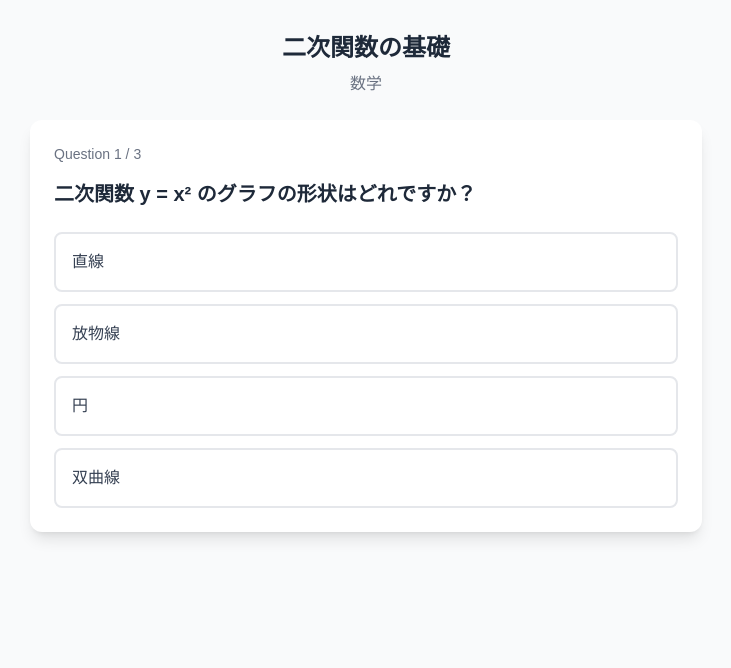
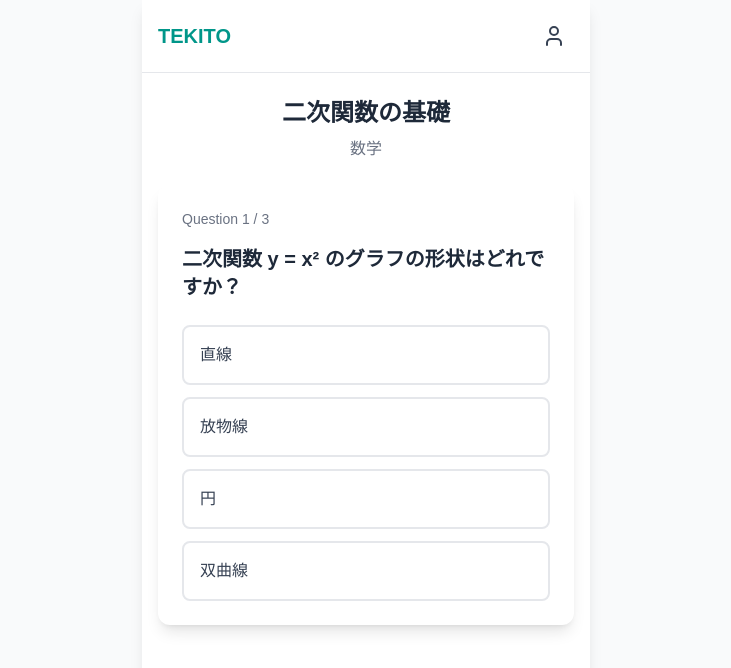
Before and after one commit to imaizumiii/education_blog, a Next.js app: page /quiz/quiz-1 in a window 1280 px wide. Shown: the top 668 px of the page, without its empty margins (274-1005 px from the left). Built offline with nearby package versions, Linux system fonts and the light colour scheme.

Commit message:
create LessonPage, QuizPage, GeneratePage

```diff
--- /dev/null
+++ b/app/(pages)/lessons/page.tsx
@@ -0,0 +1,23 @@
+import React from 'react';
+import { Header } from '@/components/Header';
+import { Construction } from 'lucide-react';
+
+export default function LessonsPage() {
+  return (
+    <div className="min-h-screen bg-gray-50 flex flex-col">
+      <div className="w-full max-w-md mx-auto bg-white min-h-screen flex flex-col shadow-lg">
+        <Header />
+        <div className="flex-1 px-4 py-6 flex flex-col items-center justify-center text-center">
+          <div className="w-20 h-20 bg-teal-100 rounded-full flex items-center justify-center mb-6">
+            <Construction className="w-10 h-10 text-teal-600" />
+          </div>
+          <h1 className="text-2xl font-bold text-gray-900 mb-2">Lessons</h1>
+          <p className="text-gray-500 mb-8">
+            この機能は現在開発中です。<br />
+            今後のアップデートをお待ちください。
+          </p>
+        </div>
+      </div>
+    </div>
+  );
+}
--- /dev/null
+++ b/app/(pages)/pdf-tool/page.tsx
@@ -0,0 +1,23 @@
+import React from 'react';
+import { Header } from '@/components/Header';
+import { Construction } from 'lucide-react';
+
+export default function PdfToolPage() {
+  return (
+    <div className="min-h-screen bg-gray-50 flex flex-col">
+      <div className="w-full max-w-md mx-auto bg-white min-h-screen flex flex-col shadow-lg">
+        <Header />
+        <div className="flex-1 px-4 py-6 flex flex-col items-center justify-center text-center">
+          <div className="w-20 h-20 bg-yellow-100 rounded-full flex items-center justify-center mb-6">
+            <Construction className="w-10 h-10 text-yellow-600" />
+          </div>
+          <h1 className="text-2xl font-bold text-gray-900 mb-2">PDF Tool</h1>
+          <p className="text-gray-500 mb-8">
+            この機能は現在開発中です。<br />
+            今後のアップデートをお待ちください。
+          </p>
+        </div>
+      </div>
+    </div>
+  );
+}
--- a/app/quiz/[id]/page.tsx
+++ b/app/(pages)/quiz/[id]/page.tsx
@@ -1,20 +1,24 @@
 import { QuizGame } from '@/components/quiz/QuizGame';
-import { QuizData } from '@/types/quiz';
+import { Quiz } from '@/types/quiz';
 import fs from 'fs';
 import path from 'path';
 import { notFound } from 'next/navigation';
+import { Header } from '@/components/Header';
 
 async function getQuiz(id: string) {
-  const filePath = path.join(process.cwd(), 'data', 'quizzes.json');
+  const safeId = path.basename(id);
+  const filePath = path.join(process.cwd(), 'data', 'quizzes', `${safeId}.json`);
+
   if (!fs.existsSync(filePath)) {
     return null;
   }
+
   const fileContents = fs.readFileSync(filePath, 'utf8');
   try {
-    const data: QuizData = JSON.parse(fileContents);
-    return data.quizzes.find((q) => q.id === id) || null;
+    const quiz: Quiz = JSON.parse(fileContents);
+    return quiz;
   } catch (e) {
-    console.error("Failed to parse quizzes.json", e);
+    console.error(`Failed to parse ${filePath}`, e);
     return null;
   }
 }
@@ -32,9 +36,12 @@ export default async function QuizPlayPage({ params }: Props) {
   }
 
   return (
-    <div className="container mx-auto px-4 py-8 min-h-screen bg-gray-50">
-      <div className="max-w-3xl mx-auto">
-        <QuizGame quiz={quiz} />
+    <div className="min-h-screen bg-gray-50 flex flex-col">
+       <div className="w-full max-w-md mx-auto bg-white min-h-screen flex flex-col shadow-lg">
+        <Header />
+        <div className="flex-1 px-4 py-6">
+          <QuizGame quiz={quiz} />
+        </div>
       </div>
     </div>
   );
--- /dev/null
+++ b/app/(pages)/quiz/page.tsx
@@ -0,0 +1,60 @@
+import { QuizList } from '@/components/quiz/QuizList';
+import { Quiz } from '@/types/quiz';
+import fs from 'fs';
+import path from 'path';
+import { Header } from '@/components/Header';
+
+async function getQuizzes() {
+  const quizzesDirectory = path.join(process.cwd(), 'data', 'quizzes');
+  if (!fs.existsSync(quizzesDirectory)) {
+    return [];
+  }
+
+  const fileNames = fs.readdirSync(quizzesDirectory);
+  const allQuizzes = fileNames.map((fileName) => {
+    // Only process .json files
+    if (!fileName.endsWith('.json')) {
+      return null;
+    }
+
+    const fullPath = path.join(quizzesDirectory, fileName);
+    const fileContents = fs.readFileSync(fullPath, 'utf8');
+    try {
+      const quiz: Quiz = JSON.parse(fileContents);
+      return quiz;
+    } catch (e) {
+      console.error(`Failed to parse ${fileName}`, e);
+      return null;
+    }
+  }).filter((quiz): quiz is Quiz => quiz !== null);
+
+  return allQuizzes;
+}
+
+export default async function QuizPage() {
+  const quizzes = await getQuizzes();
+
+  return (
+    <div className="min-h-screen bg-gray-50 flex flex-col">
+      <div className="w-full max-w-md mx-auto bg-white min-h-screen flex flex-col shadow-lg">
+        <Header />
+        <div className="flex-1 px-4 py-6">
+          <div className="mb-8">
+            <h1 className="text-2xl font-bold text-gray-900 mb-2">Quiz Collection</h1>
+            <p className="text-gray-600 text-sm">
+              知識を確認するためのクイズ集です。興味のあるトピックを選んで挑戦してみましょう。
+            </p>
+          </div>
+
+          {quizzes.length > 0 ? (
+            <QuizList quizzes={quizzes} />
+          ) : (
+            <div className="text-center py-10 bg-gray-50 rounded-lg">
+              <p className="text-gray-500">現在利用可能なクイズはありません。</p>
+            </div>
+          )}
+        </div>
+      </div>
+    </div>
+  );
+}
--- a/app/page.tsx
+++ b/app/page.tsx
@@ -2,6 +2,7 @@
 
 import { BookOpen, FileText, Search, User, Home as HomeIcon, HelpCircle } from "lucide-react";
 import Link from "next/link";
+import { Header } from "@/components/Header";
 
 export default function Home() {
   // 現在の時刻に基づいて挨拶を生成
@@ -17,12 +18,7 @@ export default function Home() {
       {/* アプリコンテナ - モバイルビュー中心、最大幅md、中央揃え */}
       <div className="w-full max-w-md mx-auto bg-white min-h-screen flex flex-col shadow-lg">
         {/* ヘッダー */}
-        <header className="flex items-center justify-between px-4 py-4 border-b border-gray-200">
-          <h1 className="text-xl font-bold text-teal-600">TEKITO</h1>
-          <button className="p-2 rounded-full hover:bg-gray-100 transition-colors">
-            <User className="w-6 h-6 text-gray-700" />
-          </button>
-        </header>
+        <Header />
 
         {/* メインコンテンツ */}
         <main className="flex-1 px-4 py-6 pb-24 overflow-y-auto">
--- a/app/quiz/page.tsx
+++ /dev/null
@@ -1,42 +0,0 @@
-import { QuizList } from '@/components/quiz/QuizList';
-import { QuizData } from '@/types/quiz';
-import fs from 'fs';
-import path from 'path';
-
-async function getQuizzes() {
-  const filePath = path.join(process.cwd(), 'data', 'quizzes.json');
-  if (!fs.existsSync(filePath)) {
-    return [];
-  }
-  const fileContents = fs.readFileSync(filePath, 'utf8');
-  try {
-    const data: QuizData = JSON.parse(fileContents);
-    return data.quizzes;
-  } catch (e) {
-    console.error("Failed to parse quizzes.json", e);
-    return [];
-  }
-}
-
-export default async function QuizPage() {
-  const quizzes = await getQuizzes();
-
-  return (
-    <div className="container mx-auto px-4 py-8">
-      <div className="mb-8">
-        <h1 className="text-3xl font-bold text-gray-900 mb-4">Quiz Collection</h1>
-        <p className="text-gray-600">
-          知識を確認するためのクイズ集です。興味のあるトピックを選んで挑戦してみましょう。
-        </p>
-      </div>
-
-      {quizzes.length > 0 ? (
-        <QuizList quizzes={quizzes} />
-      ) : (
-        <div className="text-center py-10 bg-gray-50 rounded-lg">
-          <p className="text-gray-500">現在利用可能なクイズはありません。</p>
-        </div>
-      )}
-    </div>
-  );
-}
--- /dev/null
+++ b/components/Header.tsx
@@ -0,0 +1,16 @@
+import React from 'react';
+import { User } from 'lucide-react';
+import Link from 'next/link';
+
+export const Header: React.FC = () => {
+  return (
+    <header className="flex items-center justify-between px-4 py-4 border-b border-gray-200 bg-white">
+      <Link href="/" className="text-xl font-bold text-teal-600 hover:opacity-80 transition-opacity">
+        TEKITO
+      </Link>
+      <button className="p-2 rounded-full hover:bg-gray-100 transition-colors">
+        <User className="w-6 h-6 text-gray-700" />
+      </button>
+    </header>
+  );
+};
--- a/data/quizzes.json
+++ /dev/null
@@ -1,57 +0,0 @@
-{
-  "quizzes": [
-    {
-      "id": "quiz-1",
-      "title": "二次関数の基礎",
-      "category": "数学",
-      "difficulty": "Easy",
-      "questions": [
-        {
-          "id": "q1-1",
-          "question": "二次関数 y = x² のグラフの形状はどれですか？",
-          "options": ["直線", "放物線", "円", "双曲線"],
-          "correct": 1,
-          "explanation": "二次関数のグラフは放物線になります。原点を頂点とし、y軸に対して対称です。"
-        },
-        {
-          "id": "q1-2",
-          "question": "y = 2x² のグラフは y = x² のグラフと比べてどうなりますか？",
-          "options": ["開きが広くなる", "開きが狭くなる", "上に移動する", "下に移動する"],
-          "correct": 1,
-          "explanation": "係数が大きくなると（2 > 1）、グラフの開き具合は狭くなります。"
-        },
-        {
-          "id": "q1-3",
-          "question": "二次関数 y = -x² のグラフの特徴は？",
-          "options": ["上に凸", "下に凸", "右上がり", "左上がり"],
-          "correct": 0,
-          "explanation": "係数が負の場合、グラフは上に凸（山型）になります。"
-        }
-      ],
-      "relatedLessons": ["lesson-1"]
-    },
-    {
-      "id": "quiz-2",
-      "title": "英単語：基本動詞",
-      "category": "英語",
-      "difficulty": "Easy",
-      "questions": [
-        {
-          "id": "q2-1",
-          "question": "「走る」を英語で言うと？",
-          "options": ["Walk", "Run", "Jump", "Swim"],
-          "correct": 1,
-          "explanation": "「走る」は英語で Run です。"
-        },
-        {
-          "id": "q2-2",
-          "question": "「食べる」を英語で言うと？",
-          "options": ["Drink", "Sleep", "Eat", "Read"],
-          "correct": 2,
-          "explanation": "「食べる」は英語で Eat です。"
-        }
-      ],
-      "relatedLessons": []
-    }
-  ]
-}
--- /dev/null
+++ b/data/quizzes/quiz-1.json
@@ -0,0 +1,30 @@
+{
+  "id": "quiz-1",
+  "title": "二次関数の基礎",
+  "category": "数学",
+  "difficulty": "Easy",
+  "questions": [
+    {
+      "id": "q1-1",
+      "question": "二次関数 y = x² のグラフの形状はどれですか？",
+      "options": ["直線", "放物線", "円", "双曲線"],
+      "correct": 1,
+      "explanation": "二次関数のグラフは放物線になります。原点を頂点とし、y軸に対して対称です。"
+    },
+    {
+      "id": "q1-2",
+      "question": "y = 2x² のグラフは y = x² のグラフと比べてどうなりますか？",
+      "options": ["開きが広くなる", "開きが狭くなる", "上に移動する", "下に移動する"],
+      "correct": 1,
+      "explanation": "係数が大きくなると（2 > 1）、グラフの開き具合は狭くなります。"
+    },
+    {
+      "id": "q1-3",
+      "question": "二次関数 y = -x² のグラフの特徴は？",
+      "options": ["上に凸", "下に凸", "右上がり", "左上がり"],
+      "correct": 0,
+      "explanation": "係数が負の場合、グラフは上に凸（山型）になります。"
+    }
+  ],
+  "relatedLessons": ["lesson-1"]
+}
--- /dev/null
+++ b/data/quizzes/quiz-2.json
@@ -0,0 +1,23 @@
+{
+  "id": "quiz-2",
+  "title": "英単語：基本動詞",
+  "category": "英語",
+  "difficulty": "Easy",
+  "questions": [
+    {
+      "id": "q2-1",
+      "question": "「走る」を英語で言うと？",
+      "options": ["Walk", "Run", "Jump", "Swim"],
+      "correct": 1,
+      "explanation": "「走る」は英語で Run です。"
+    },
+    {
+      "id": "q2-2",
+      "question": "「食べる」を英語で言うと？",
+      "options": ["Drink", "Sleep", "Eat", "Read"],
+      "correct": 2,
+      "explanation": "「食べる」は英語で Eat です。"
+    }
+  ],
+  "relatedLessons": []
+}
--- a/types/quiz.ts
+++ b/types/quiz.ts
@@ -14,7 +14,3 @@ export type Quiz = {
   questions: QuizQuestion[];
   relatedLessons?: string[];
 };
-
-export type QuizData = {
-  quizzes: Quiz[];
-};
```
